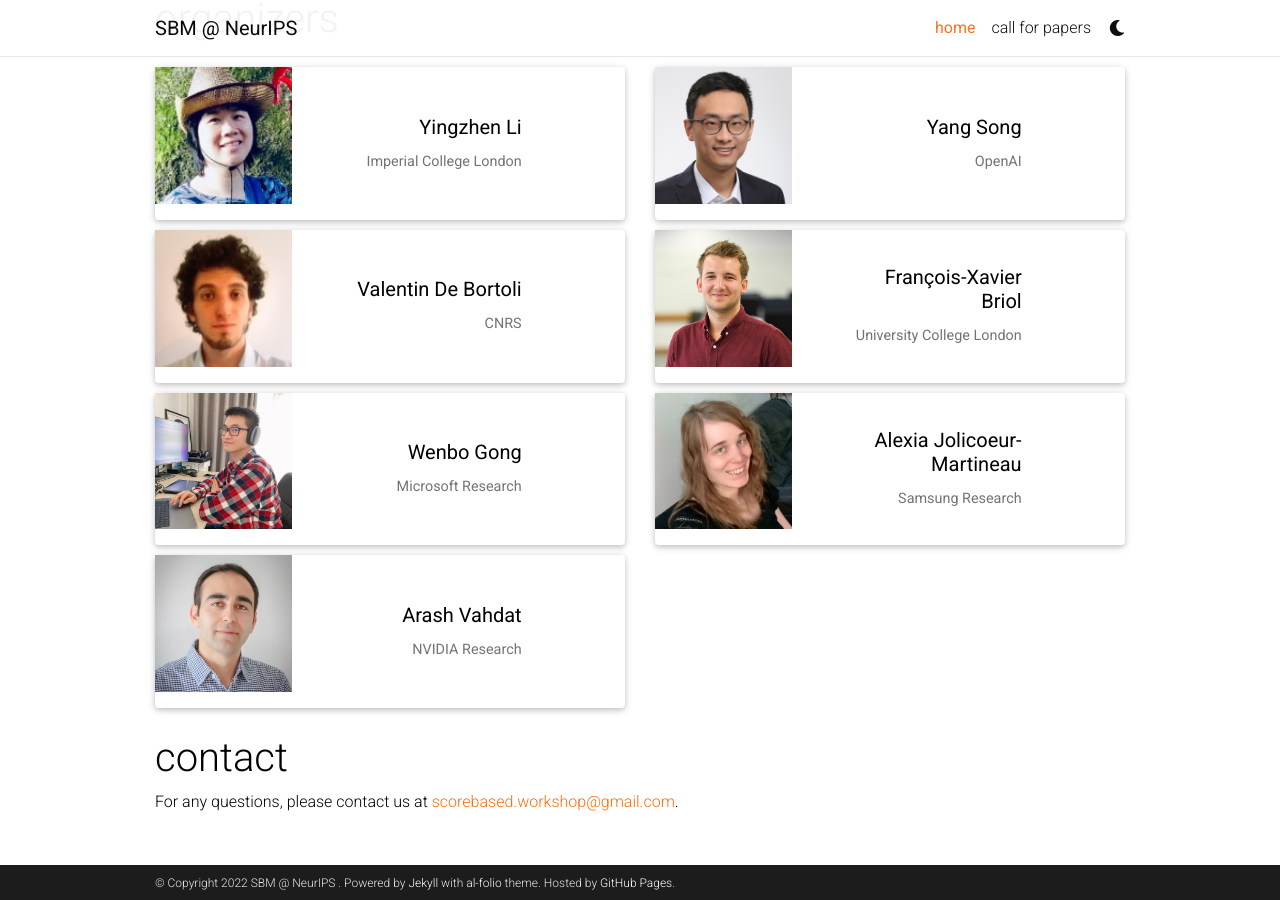
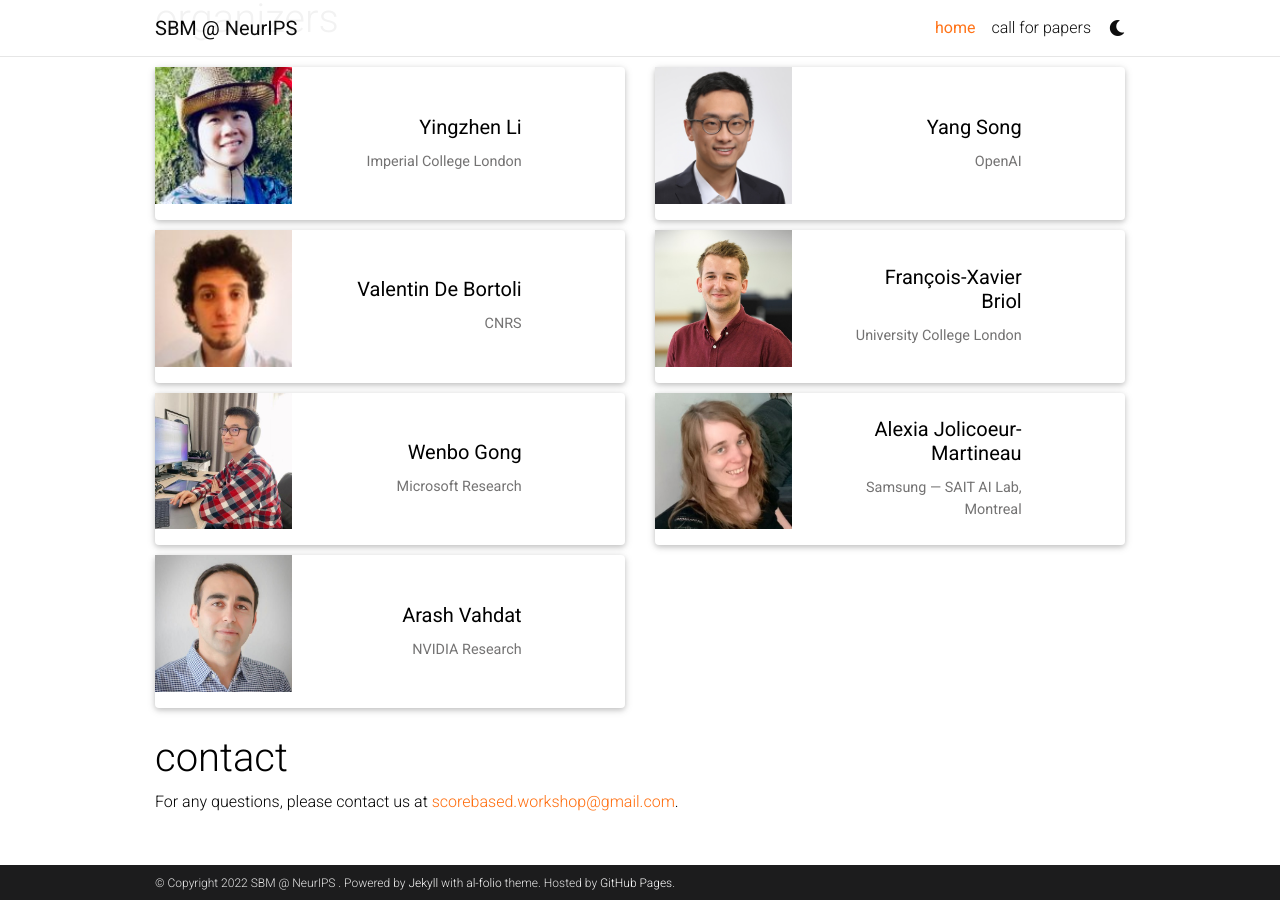
Before and after one commit to score-based-methods-workshop/score-based-methods-workshop.github.io, a Jekyll site: the page built from _pages/home.md, in a window 1280 px wide and 900 px high, scrolled down 2803 px. Built offline with Jekyll 4.4.1, drawn with Linux system fonts in a browser that asks for light colours; full-size pictures stand in for the smaller copies a plugin makes; comment, search, counter and statistics services are not loaded; a style sheet for code colours, icons or effects is not loaded.

Commit message:
change alexia affiliation

```diff
--- a/_pages/home.md
+++ b/_pages/home.md
@@ -84,7 +84,7 @@ This workshop will be an **in-person event** at [NeurIPS 2022](https://neurips.c
   {% include people_horizontal.html name="Valentin De Bortoli" affiliation="CNRS" url="https://vdeborto.github.io/" img="/assets/img/people/valentin.jpeg" %}
   {% include people_horizontal.html name="François-Xavier Briol" affiliation="University College London" url="https://fxbriol.github.io/" img="assets/img/people/fxbriol.jpeg" %}
   {% include people_horizontal.html name="Wenbo Gong" affiliation="Microsoft Research" img="assets/img/people/wenbo.jpeg" url="http://mlg.eng.cam.ac.uk/?portfolio=wenbo-gong" %}
-  {% include people_horizontal.html name="Alexia Jolicoeur-Martineau" affiliation="Samsung Research" img="assets/img/people/alexia.jpeg" url="https://ajolicoeur.wordpress.com/about/" %}
+  {% include people_horizontal.html name="Alexia Jolicoeur-Martineau" affiliation="Samsung — SAIT AI Lab, Montreal" img="assets/img/people/alexia.jpeg" url="https://ajolicoeur.wordpress.com/about/" %}
   {% include people_horizontal.html name="Arash Vahdat" affiliation="NVIDIA Research" img="assets/img/people/arash.jpeg" url="http://latentspace.cc/" %}
 </div>
 
```
